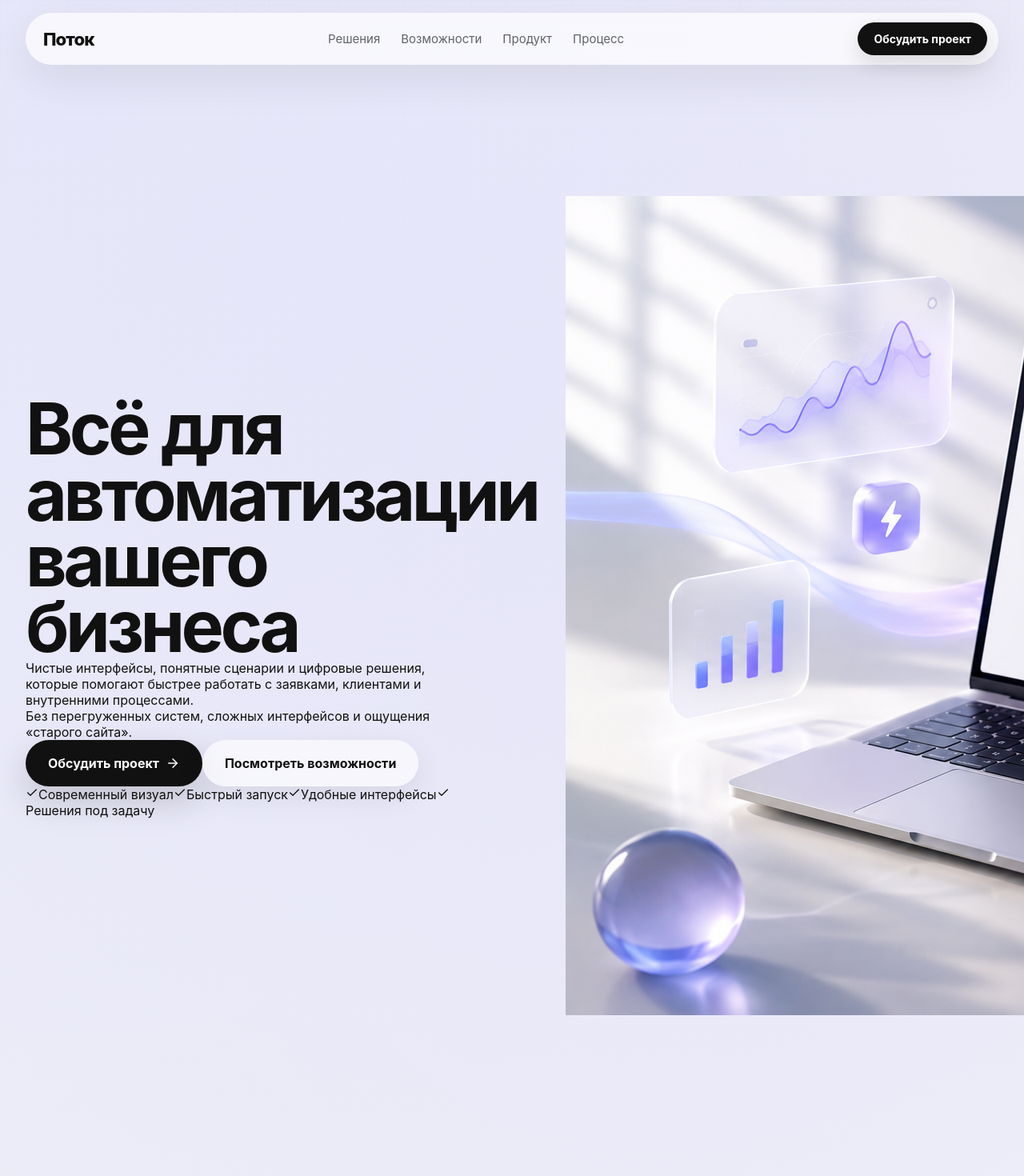
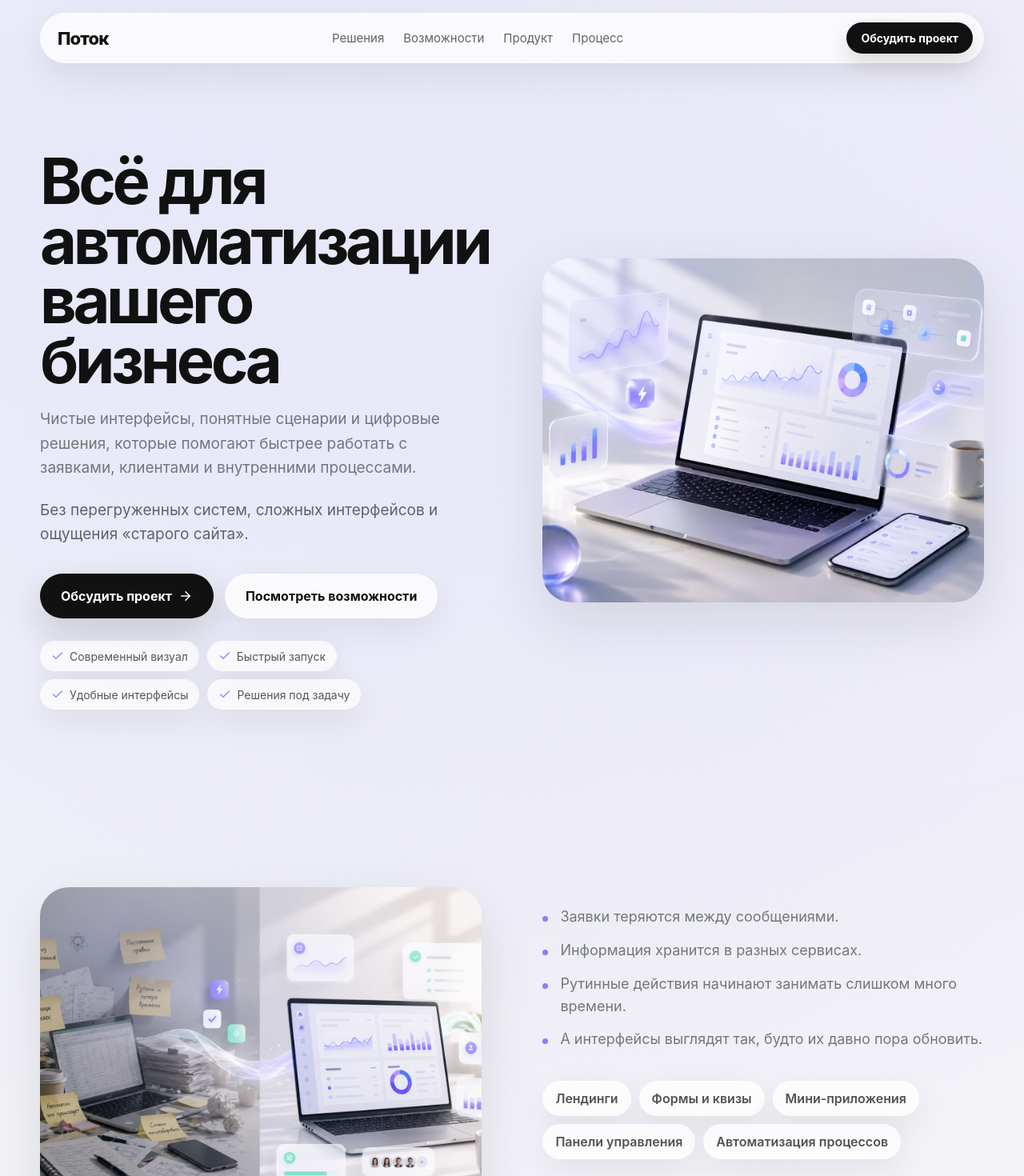
Before and after one commit to vladtranskom888-hue/lending_my, a React (Vite) app: page / in a window 1280 px wide. Shown: the top 1470 px of the page at 80% size. Built offline with nearby package versions, Linux system fonts and the light colour scheme.

Commit message:
Restore stable layout system

```diff
--- a/src/styles.css
+++ b/src/styles.css
@@ -4,17 +4,13 @@
 
 :root {
   --bg: #fafaf8;
-  --surface: rgba(255, 255, 255, 0.72);
-  --surface-strong: rgba(255, 255, 255, 0.9);
   --text: #111111;
   --muted: #5f6368;
-  --soft: rgba(95, 99, 104, 0.72);
+  --surface: rgba(255, 255, 255, 0.78);
   --accent: #8e7cff;
   --accent-blue: #7c8cff;
-  --radius-card: 28px;
-  --radius-large: 42px;
-  --shadow-soft: 0 24px 80px rgba(17, 17, 17, 0.08);
-  --shadow-deep: 0 40px 120px rgba(17, 17, 17, 0.14);
+  --shadow: 0 24px 70px rgba(17, 17, 17, 0.10);
+  --shadow-soft: 0 14px 40px rgba(17, 17, 17, 0.07);
 }
 
 html {
@@ -24,11 +20,11 @@ html {
 body {
   margin: 0;
   font-family: Inter, Manrope, system-ui, -apple-system, BlinkMacSystemFont, "Segoe UI", sans-serif;
+  color: var(--text);
   background:
-    radial-gradient(circle at top left, rgba(124, 140, 255, 0.12), transparent 36%),
-    radial-gradient(circle at 80% 8%, rgba(142, 124, 255, 0.10), transparent 34%),
+    radial-gradient(circle at 8% 4%, rgba(124, 140, 255, 0.12), transparent 32%),
+    radial-gradient(circle at 88% 8%, rgba(142, 124, 255, 0.10), transparent 34%),
     linear-gradient(180deg, #fafaf8 0%, #f7f7f5 100%);
-  color: var(--text);
 }
 
 body::before {
@@ -36,7 +32,7 @@ body::before {
   position: fixed;
   inset: 0;
   pointer-events: none;
-  opacity: 0.35;
+  opacity: 0.22;
   background-image:
     linear-gradient(rgba(17, 17, 17, 0.025) 1px, transparent 1px),
     linear-gradient(90deg, rgba(17, 17, 17, 0.025) 1px, transparent 1px);
@@ -50,24 +46,24 @@ a {
 }
 
 main {
-  overflow: hidden;
+  overflow-x: hidden;
 }
 
 .header {
   position: sticky;
   top: 16px;
-  z-index: 10;
+  z-index: 20;
+  width: min(1180px, calc(100% - 32px));
+  margin: 16px auto 0;
+  padding: 12px 14px 12px 22px;
   display: flex;
   align-items: center;
   justify-content: space-between;
   gap: 24px;
-  width: min(1280px, calc(100% - 64px));
-  margin: 0 auto;
-  padding: 12px 14px 12px 22px;
   border-radius: 999px;
-  background: rgba(255, 255, 255, 0.68);
+  background: rgba(255, 255, 255, 0.76);
   backdrop-filter: blur(18px);
-  box-shadow: 0 18px 55px rgba(17, 17, 17, 0.08);
+  box-shadow: 0 16px 44px rgba(17, 17, 17, 0.08);
 }
 
 .logo {
@@ -78,17 +74,9 @@ main {
 
 nav {
   display: flex;
-  gap: 26px;
+  gap: 24px;
   color: var(--muted);
   font-size: 15px;
-}
-
-nav a {
-  transition: color 0.25s ease;
-}
-
-nav a:hover {
-  color: var(--text);
 }
 
 .smallButton,
@@ -99,61 +87,59 @@ nav a:hover {
   gap: 8px;
   border-radius: 999px;
   font-weight: 650;
-  transition: transform 0.35s ease, box-shadow 0.35s ease, background 0.35s ease;
+  transition: transform 0.25s ease, box-shadow 0.25s ease;
 }
 
 .smallButton {
-  padding: 12px 20px;
+  padding: 11px 18px;
   background: var(--text);
-  color: #ffffff;
+  color: #fff;
   font-size: 14px;
-  box-shadow: 0 12px 28px rgba(17, 17, 17, 0.13);
+  box-shadow: 0 12px 28px rgba(17, 17, 17, 0.14);
 }
 
 .button {
-  min-height: 58px;
-  padding: 18px 28px;
-  backdrop-filter: blur(10px);
+  min-height: 56px;
+  padding: 0 26px;
 }
 
 .primary {
   background: var(--text);
-  color: #ffffff;
-  box-shadow: 0 18px 44px rgba(17, 17, 17, 0.18);
+  color: #fff;
+  box-shadow: 0 18px 44px rgba(17, 17, 17, 0.16);
 }
 
 .secondary {
-  background: rgba(255, 255, 255, 0.62);
+  background: rgba(255, 255, 255, 0.78);
   color: var(--text);
-  box-shadow: 0 12px 36px rgba(17, 17, 17, 0.08);
+  box-shadow: var(--shadow-soft);
 }
 
 .button:hover,
 .smallButton:hover {
   transform: translateY(-2px);
-  box-shadow: 0 18px 44px rgba(17, 17, 17, 0.16);
+  box-shadow: 0 20px 50px rgba(17, 17, 17, 0.15);
 }
 
 .section {
-  width: min(1280px, calc(100% - 64px));
+  width: min(1180px, calc(100% - 32px));
   margin: 0 auto;
-  padding: 150px 0;
-  animation: reveal 0.9s ease both;
+  padding: 112px 0;
 }
 
 .hero {
-  min-height: 92vh;
-  padding-top: 180px;
-  padding-bottom: 160px;
+  min-height: calc(100vh - 92px);
+  padding-top: 110px;
+  padding-bottom: 110px;
 }
 
 .hero,
 .twoCols,
 .final {
   display: grid;
-  grid-template-columns: minmax(0, 0.92fr) minmax(420px, 0.88fr);
+  grid-template-columns: minmax(0, 1fr) minmax(0, 1fr);
   align-items: center;
-  gap: 110px;
+  gap: clamp(40px, 6vw, 84px);
 }
 
 .copy {
@@ -171,10 +157,270 @@ p {
 }
 
 h1 {
-  max-width: 9ch;
-  font-size: clamp(52px, 7vw, 96px);
+  max-width: 10.5ch;
+  font-size: clamp(52px, 6.2vw, 88px);
+  font-weight: 720;
+  line-height: 0.94;
+  letter-spacing: -0.055em;
+}
+
+h2 {
+  max-width: 720px;
+  font-size: clamp(34px, 4.5vw, 58px);
+  font-weight: 680;
+  line-height: 1.03;
+  letter-spacing: -0.04em;
+}
+
+h3 {
+  font-size: 22px;
+  font-weight: 680;
+  letter-spacing: -0.03em;
+}
+
+p {
+  margin-top: 22px;
+  max-width: 620px;
+  color: rgba(95, 99, 104, 0.86);
+  font-size: 18px;
+  line-height: 1.65;
+}
+
+.hero p {
+  max-width: 600px;
+  font-size: 19px;
+  line-height: 1.6;
+}
+
+.muted {
+  color: var(--muted);
+}
+
+.actions {
+  display: flex;
+  flex-wrap: wrap;
+  gap: 14px;
+  margin-top: 34px;
+}
+
+.features {
+  display: flex;
+  flex-wrap: wrap;
+  gap: 10px;
+  margin-top: 28px;
+}
+
+.features span {
+  display: inline-flex;
+  align-items: center;
+  gap: 7px;
+  min-height: 38px;
+  padding: 0 14px;
+  border-radius: 999px;
+  background: rgba(255, 255, 255, 0.72);
+  color: rgba(17, 17, 17, 0.70);
+  font-size: 14px;
+  box-shadow: var(--shadow-soft);
+}
+
+.features svg,
+.card svg {
+  color: var(--accent-blue);
+}
+
+.visual {
+  position: relative;
+  overflow: hidden;
+  width: 100%;
+  max-width: 100%;
+  border-radius: 36px;
+  background: var(--surface);
+  box-shadow: var(--shadow);
+}
+
+.visual::before {
+  content: "";
+  position: absolute;
+  inset: 0;
+  z-index: 1;
+  pointer-events: none;
+  background:
+    radial-gradient(circle at 18% 16%, rgba(124, 140, 255, 0.14), transparent 34%),
+    linear-gradient(180deg, rgba(255,255,255,0.18), transparent 46%);
+}
+
+.visual img {
+  display: block;
+  width: 100%;
+  height: 100%;
+  min-height: 430px;
+  object-fit: cover;
+}
+
+.problemList {
+  margin: 0 0 28px;
+}
+
+.problemList p {
+  position: relative;
+  margin-top: 14px;
+  padding-left: 22px;
+  font-size: 18px;
+  line-height: 1.55;
+}
+
+.problemList p::before {
+  content: "";
+  position: absolute;
+  left: 0;
+  top: 13px;
+  width: 7px;
+  height: 7px;
+  border-radius: 999px;
+  background: var(--accent);
+}
+
+.chips {
+  display: flex;
+  flex-wrap: wrap;
+  gap: 10px;
+  margin-top: 10px;
+}
+
+.chips span {
+  padding: 12px 16px;
+  border-radius: 999px;
+  background: rgba(255,255,255,0.78);
+  color: rgba(17, 17, 17, 0.72);
+  font-weight: 620;
+  box-shadow: var(--shadow-soft);
+}
+
+.grid {
+  display: grid;
+  grid-template-columns: repeat(3, minmax(0, 1fr));
+  gap: 18px;
+  margin-bottom: 38px;
+}
+
+.card,
+.step {
+  padding: 32px;
+  border-radius: 28px;
+  background: rgba(255, 255, 255, 0.76);
+  box-shadow: var(--shadow-soft);
+  transition: transform 0.25s ease, box-shadow 0.25s ease;
+}
+
+.card:hover,
+.step:hover {
+  transform: translateY(-5px);
+  box-shadow: 0 28px 70px rgba(17, 17, 17, 0.10);
+}
+
+.card svg {
+  margin-bottom: 22px;
+}
+
+.card p,
+.step p {
+  margin-top: 12px;
+  font-size: 16px;
+  line-height: 1.6;
+}
+
+.process .visual {
+  margin-bottom: 28px;
+}
+
+.steps {
+  display: grid;
+  grid-template-columns: repeat(4, minmax(0, 1fr));
+  gap: 16px;
+}
+
+.step span {
+  display: inline-flex;
+  width: 40px;
+  height: 40px;
+  align-items: center;
+  justify-content: center;
+  margin-bottom: 20px;
+  border-radius: 50%;
+  background: var(--text);
+  color: #fff;
   font-weight: 700;
-  line-height: 0.92;
-  letter-spacing: -0.05em;
-  text-wrap: balance;
 }
+
+.final {
+  margin-bottom: 64px;
+  padding: 56px;
+  border-radius: 44px;
+  background:
+    radial-gradient(circle at 10% 20%, rgba(124, 140, 255, 0.16), transparent 34%),
+    radial-gradient(circle at 76% 0%, rgba(142, 124, 255, 0.14), transparent 36%),
+    rgba(255, 255, 255, 0.68);
+  box-shadow: var(--shadow);
+}
+
+.final .visual img {
+  min-height: 390px;
+}
+
+@media (max-width: 980px) {
+  .header {
+    width: min(100% - 32px, 1180px);
+    border-radius: 28px;
+  }
+
+  nav {
+    display: none;
+  }
+
+  .hero,
+  .twoCols,
+  .final {
+    grid-template-columns: 1fr;
+    gap: 36px;
+  }
+
+  .section {
+    width: min(100% - 32px, 1180px);
+    padding: 72px 0;
+  }
+
+  .hero {
+    min-height: auto;
+    padding-top: 76px;
+    padding-bottom: 78px;
+  }
+
+  h1 {
+    max-width: 10ch;
+    font-size: clamp(46px, 13vw, 66px);
+  }
+
+  .hero p,
+  p {
+    font-size: 17px;
+  }
+
+  .visual img {
+    min-height: 300px;
+  }
+
+  .grid,
+  .steps {
+    grid-template-columns: 1fr;
+  }
+
+  .card,
+  .step {
+    padding: 28px;
+  }
+
+  .final {
+    padding: 30px 22px;
+    border-radius: 32px;
+  }
+}
```
